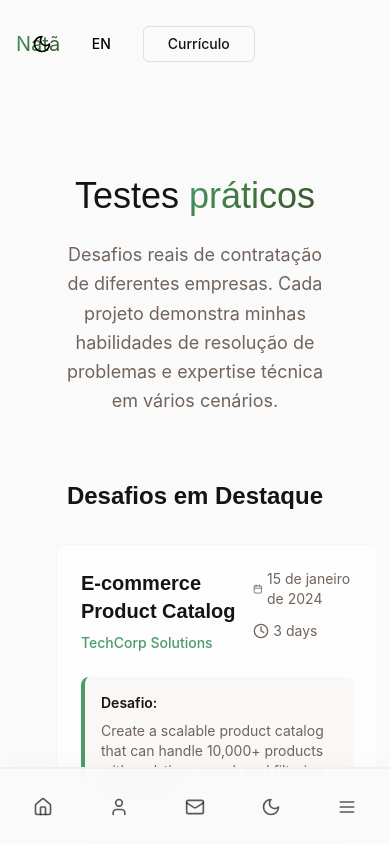
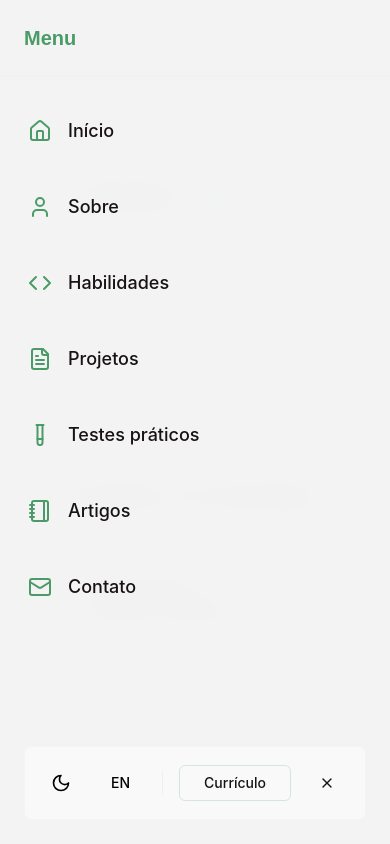
Before and after one commit to DevPedro10/Portfolio, a React (Vite) app: page /practical-tests in a window 390 px wide. Both pictures are taken after a click on the button 347 px from the left and 807 px from the top of the page. Shown: the top 844 px of the page. Built offline with nearby package versions, Linux system fonts and the light colour scheme.

Commit message:
feat: implement new structure in MobileMenu

```diff
--- a/src/components/MobileMenu.tsx
+++ b/src/components/MobileMenu.tsx
@@ -6,8 +6,12 @@ import { useLanguage } from "@/contexts/LanguageContext";
 import { ThemeToggle } from "@/components/ThemeToggle";
 import { LanguageToggle } from "@/components/LanguageToggle";
 
-export const MobileMenu = () => {
-  const [isOpen, setIsOpen] = useState(false);
+type MobileMenuProps = {
+  isOpen: boolean;
+  setIsOpen: (value: boolean) => void;
+};
+
+export const MobileMenu = ({ isOpen, setIsOpen }: MobileMenuProps) => {
   const { t } = useLanguage();
   const location = useLocation();
 
@@ -31,14 +35,16 @@ export const MobileMenu = () => {
     { icon: User, label: t.nav.about, action: () => scrollToSection('about') },
     { icon: Code, label: t.nav.skills, action: () => scrollToSection('skills') },
     { icon: FileText, label: t.nav.projects, action: () => scrollToSection('projects') },
-    { icon: TestTube, label: "Practical Tests", action: () => { setIsOpen(false); window.location.href = '/practical-tests'; } },
+    { icon: TestTube, label: t.nav.practicalTests, action: () => { setIsOpen(false); window.location.href = '/practical-tests'; } },
     { icon: Notebook, label: t.nav.articles, action: () => { setIsOpen(false); window.location.href = '/articles'; } },
     { icon: Mail, label: t.nav.contact, action: () => scrollToSection('contact') },
   ];
 
+  if (!isOpen) return null;
+
+
   return (
     <>
-      {/* Hamburger Button */}
       <div className="md:hidden">
         <Button
           variant="ghost"
@@ -50,10 +56,8 @@ export const MobileMenu = () => {
         </Button>
       </div>
 
-      {/* Full Screen Overlay */}
       {isOpen && (
         <div className="fixed inset-0 z-50 md:hidden">
-          {/* Backdrop */}
           <div
             className="absolute inset-0 bg-black/50 backdrop-blur-sm"
             onClick={() => setIsOpen(false)}
@@ -63,18 +67,12 @@ export const MobileMenu = () => {
           <div className="relative h-full bg-background/95 backdrop-blur-lg">
             {/* Header */}
             <div className="flex items-center justify-between p-6 border-b border-border/20">
-              <h2 className="text-xl font-space font-semibold text-gradient">Menu</h2>
-              <Button
-                variant="ghost"
-                size="icon"
-                onClick={() => setIsOpen(false)}
-              >
-                <X className="w-6 h-6" />
-              </Button>
+              <h2 className="text-xl font-space font-semibold text-primary">Menu</h2>
+
             </div>
 
             {/* Navigation Items */}
-            <div className="flex flex-col p-6 space-y-4">
+            <div className="flex flex-col py-6 space-y-4 px-3">
               {menuItems.map((item, index) => {
                 const Icon = item.icon;
                 return (
@@ -90,13 +88,31 @@ export const MobileMenu = () => {
               })}
             </div>
 
-            {/* Footer Controls */}
             <div className="absolute bottom-6 left-6 right-6">
               <div className="flex items-center justify-center space-x-4 p-4 bg-card/50 rounded-lg border border-border/20">
                 <ThemeToggle />
+                <LanguageToggle />
                 <div className="w-px h-6 bg-border/40" />
-                <LanguageToggle />
+                <div className="flex items-center justify-end space-x-4">
+                  <Button
+                    variant="outline"
+                    size="sm"
+                    onClick={() => scrollToSection("contact")}
+                    className="border-primary/20 hover:border-primary/40 hover:bg-primary/5 transition-all duration-300 px-6"
+                  >
+                    {t.nav.hire}
+                  </Button>
+                </div>
+                <Button
+                  variant="ghost"
+                  size="icon"
+                  onClick={() => setIsOpen(false)}
+                >
+                  <X className="w-6 h-6" />
+                </Button>
               </div>
+
+
             </div>
           </div>
         </div>
```
